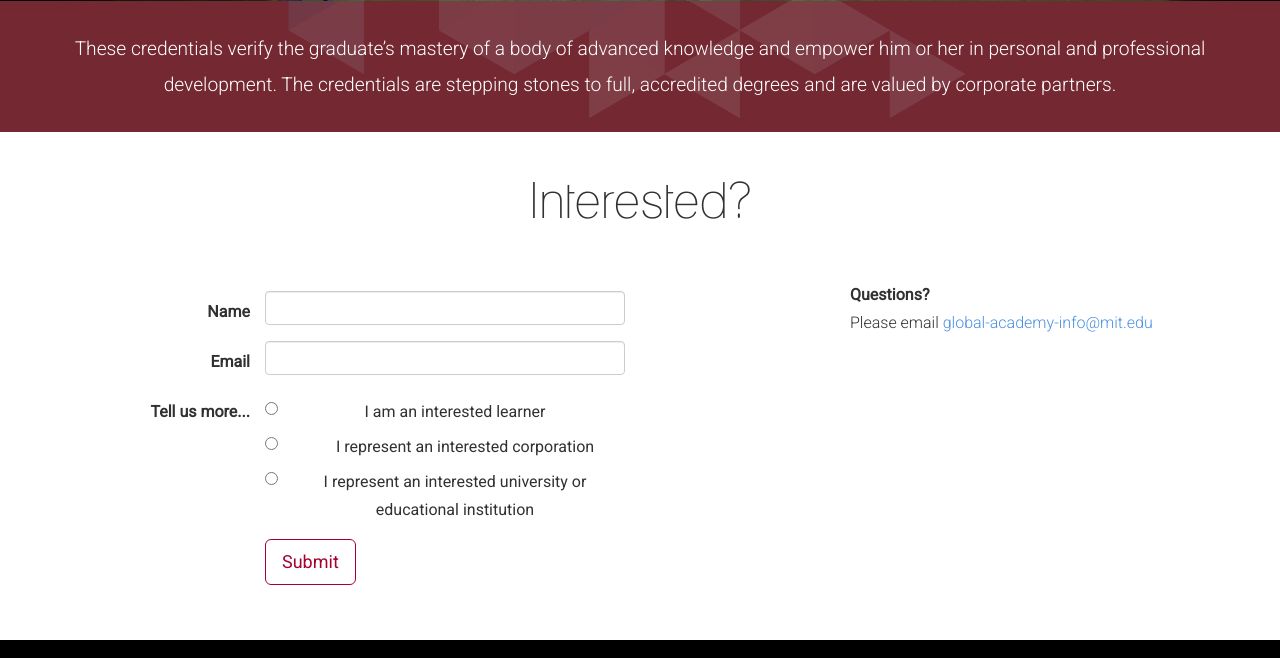
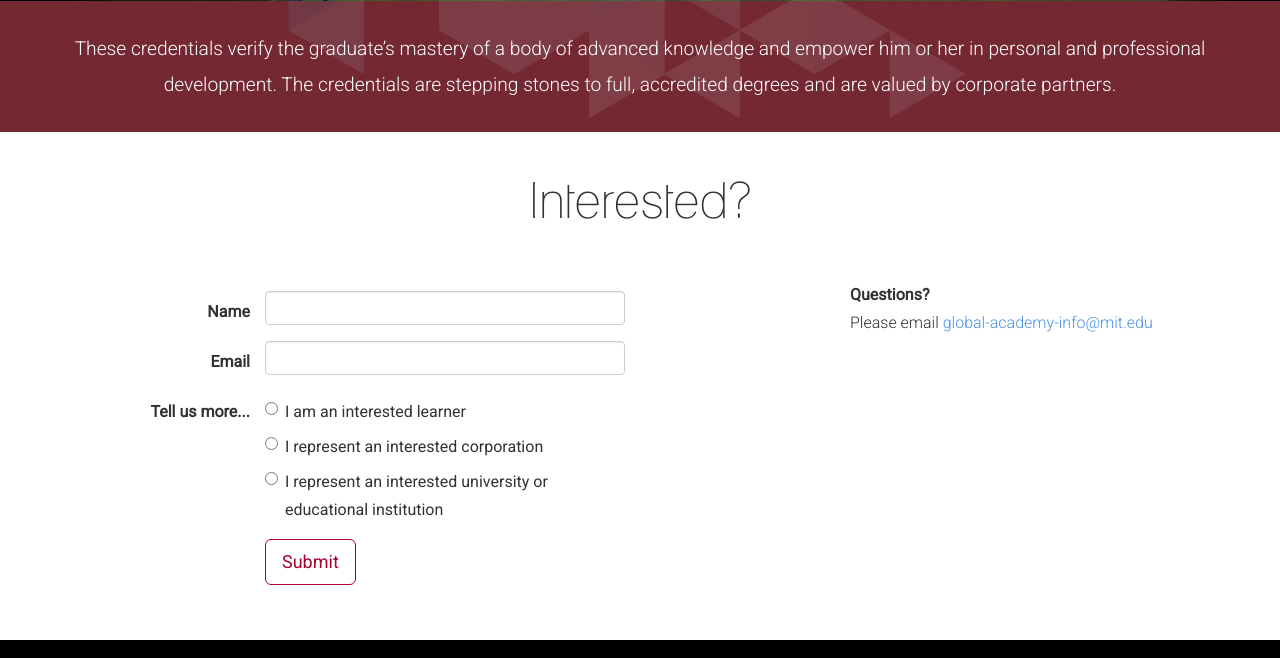
Before and after one commit to mitodl/mga, a plain HTML site: page index.html in a window 1280 px wide. Shown: the part 599-1257 px from the top of the page. Drawn offline with nearby package versions, Linux system fonts and the light colour scheme.

Commit message:
radios - text align left

```diff
--- a/index.html
+++ b/index.html
@@ -68,7 +68,7 @@
             <h2 class="dark-text">Interested?</h2>
         </div>
         <div class="row">
-            <div class="col-md-6 wow fadeIn animated" data-wow-offset="10" data-wow-duration="1.5s">
+            <div class="col-md-6 wow fadeIn animated text-left" data-wow-offset="10" data-wow-duration="1.5s">
                 <form class="form-horizontal subscription-form mailchimp">
 
                     <!-- SUBSCRIPTION SUCCESSFUL OR ERROR MESSAGES -->
@@ -96,10 +96,11 @@
                                 </label>
                             </div>
                             <div class="radio">
-                                <label class="radio"><input type="radio" name="MMERGE3" value="I represent an interested corporation" id="corporation">
+                                <label><input type="radio" name="MMERGE3" value="I represent an interested corporation" id="corporation">
                                     I represent an interested corporation
                                 </label>
                             </div>
+
                             <div class="radio">
                                 <label>
                                     <input type="radio" name="MMERGE3" value="I represent an interested university or educational institution" id="university">
```
